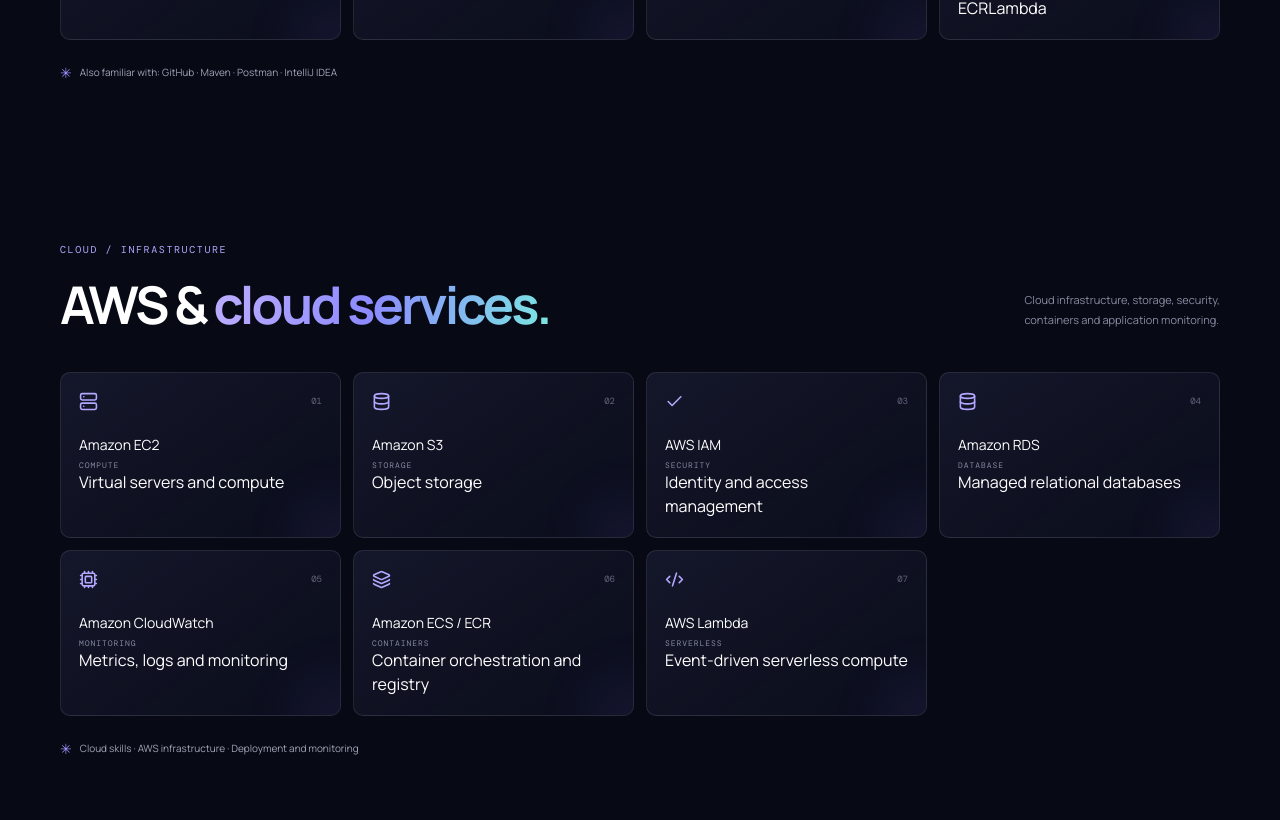
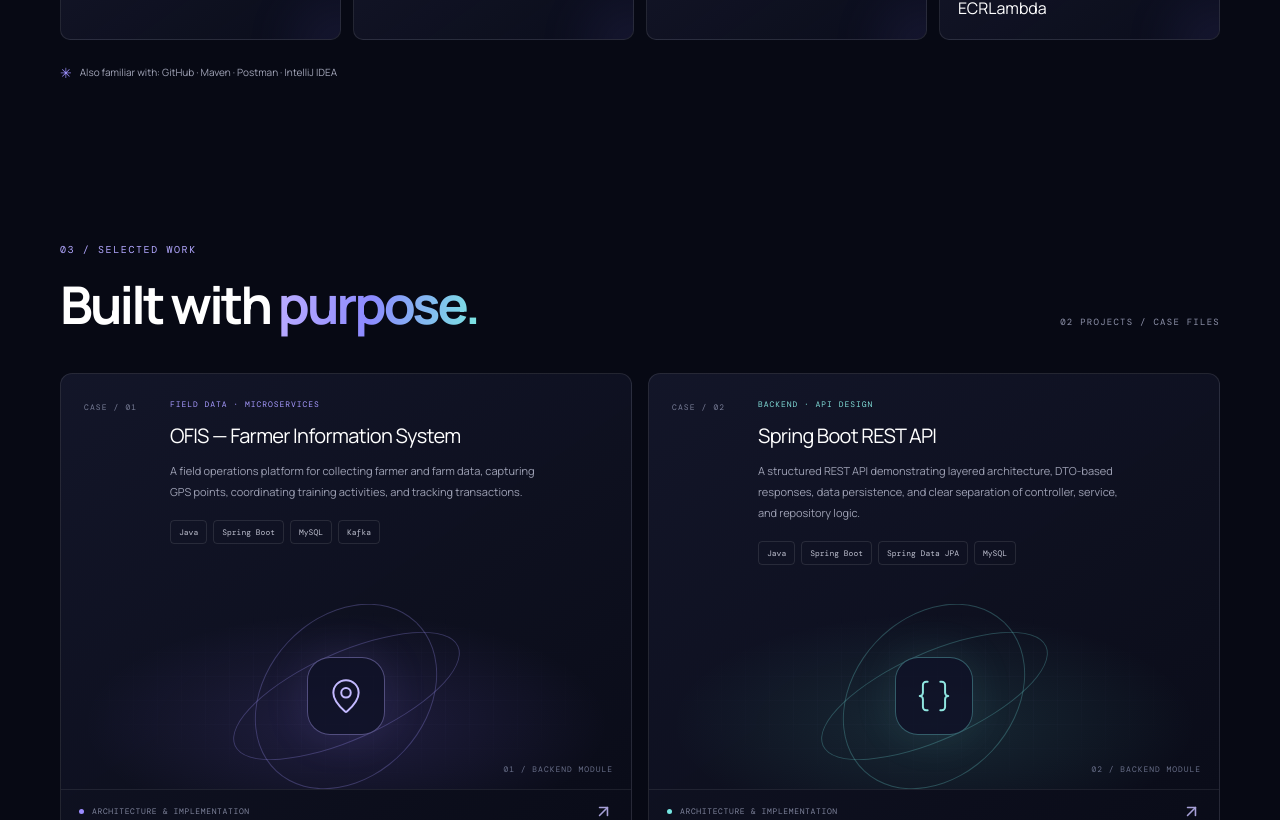
Before and after one commit to abhishekwabale01/abhishek-futuristic-portfolio, a React (Vite) app: page / in a window 1280 px wide. Shown: the part 1980-2800 px from the top of the page. Built offline with nearby package versions, Linux system fonts and the light colour scheme.

Commit message:
Remove separate AWS cloud section

```diff
--- a/src/App.jsx
+++ b/src/App.jsx
@@ -155,74 +155,6 @@
         <p className="stack-note"><span className="note-star">✳</span> Also familiar with: GitHub · Maven · Postman · IntelliJ IDEA</p>
       </section>
 
-      <section id="cloud" className="section container-shell stack-section cloud-section">
-        <motion.div
-            className="section-heading heading-row"
-            initial="hidden"
-            whileInView="visible"
-            viewport={{ once: true }}
-            variants={fadeUp}
-        >
-          <div>
-            <p className="eyebrow">CLOUD / INFRASTRUCTURE</p>
-            <h2>
-              AWS &amp; <span className="gradient-text">cloud services.</span>
-            </h2>
-          </div>
-          <p className="heading-aside">
-            Cloud infrastructure, storage, security,
-            <br />
-            containers and application monitoring.
-          </p>
-        </motion.div>
-
-        <div className="skill-grid">
-          {cloudServices.map((service, i) => {
-            const Icon = service.icon
-
-            return (
-                <motion.div
-                    key={service.name}
-                    className="skill-card cloud-skill-card"
-                    initial={{ opacity: 0, y: 15 }}
-                    whileInView="visible"
-                    viewport={{ once: true }}
-                    variants={{
-                      visible: {
-                        opacity: 1,
-                        y: 0,
-                        transition: { delay: i * 0.06 },
-                      },
-                    }}
-                    whileHover={{
-                      y: -5,
-                      borderColor: 'rgba(155,140,255,.55)',
-                    }}
-                >
-                  <div className="skill-card-top">
-                    <Icon size={19} />
-                    <span>{String(i + 1).padStart(2, '0')}</span>
-                  </div>
-
-                  <h3>{service.name}</h3>
-                  <p>{service.group}</p>
-
-                  <div className="skill-card-glow" />
-
-                  <span className="cloud-service-detail">
-            {service.detail}
-          </span>
-                </motion.div>
-            )
-          })}
-        </div>
-
-        <p className="stack-note cloud-note">
-          <span className="note-star">✳</span>
-          Cloud skills · AWS infrastructure · Deployment and monitoring
-        </p>
-      </section>
-
 
       <section id="work" className="section container-shell work-section">
         <motion.div className="section-heading heading-row" initial="hidden" whileInView="visible" viewport={{ once: true }} variants={fadeUp}><div><p className="eyebrow">03 / SELECTED WORK</p><h2>Built with <span className="gradient-text">purpose.</span></h2></div><span className="project-count mono-label">02 PROJECTS / CASE FILES</span></motion.div>
```
